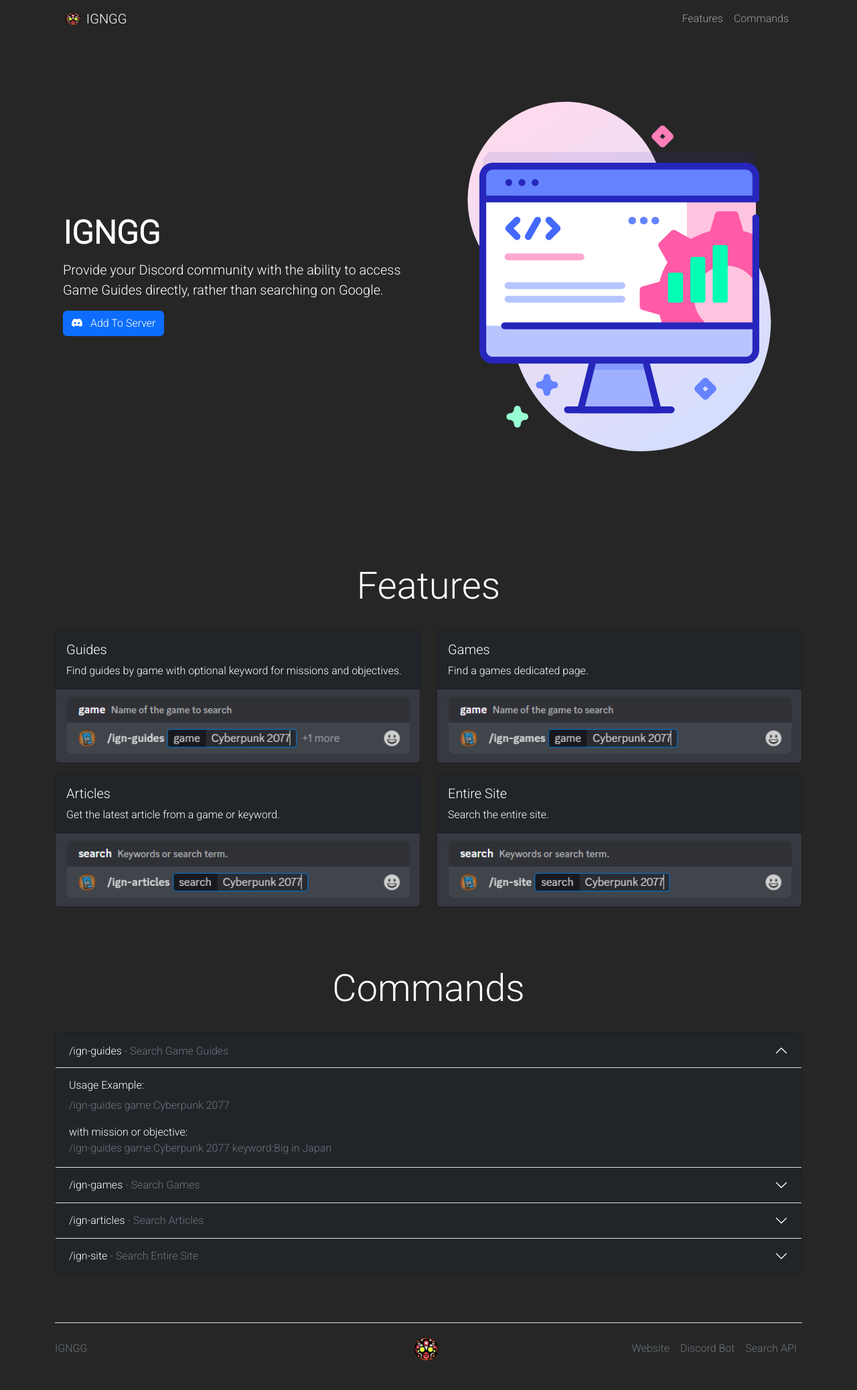
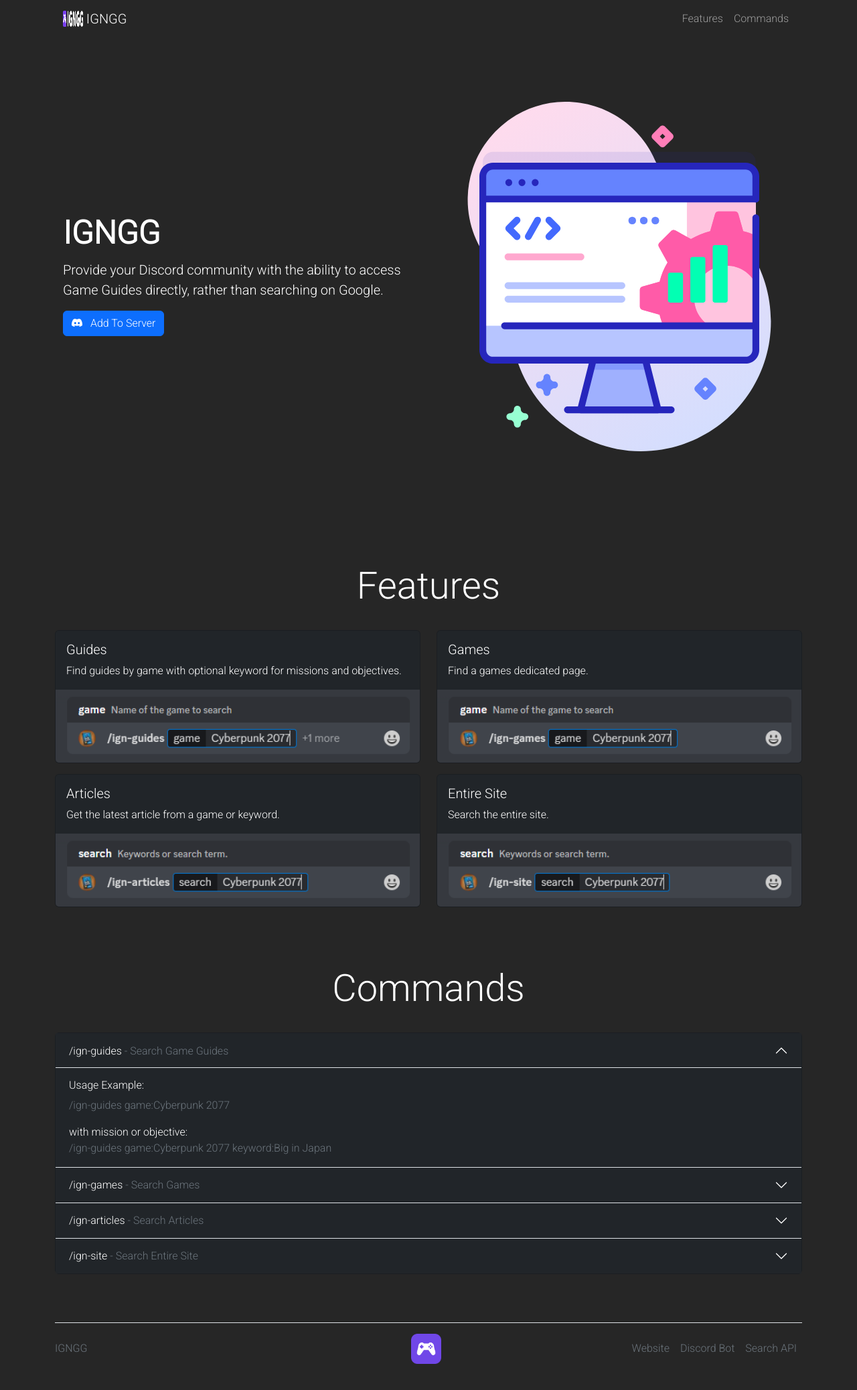
Before and after one commit to acidtib/ign-gg-site, a plain HTML site: page index.html in a window 1280 px wide. Shown: the whole page at 67% size. Drawn offline with nearby package versions, Linux system fonts and the light colour scheme.

Commit message:
update logo icon

```diff
--- a/index.html
+++ b/index.html
@@ -6,7 +6,7 @@
   <title>IGNGG - A Discord Bot</title>
   <meta name="viewport" content="width=device-width, initial-scale=1.0">
 
-  <link rel="icon" type="image/png" href="./public/img/logo.png">
+  <link rel="icon" type="image/png" href="./public/img/IGNGG-Logo_avatar.png">
 
 
 	<link rel="stylesheet" type="text/css" href="./public/css/bootstrap.min.css">
@@ -22,7 +22,7 @@
 			<nav class="navbar navbar-dark navbar-expand-lg">
 				<div class="container">
 					<a class="navbar-brand" href="/">
-						<img src="./public/img/logo.png" alt="IGNGG Logo" width="30" height="24" class="d-inline-block align-text-top">
+						<img src="./public/img/IGNGG-Logo.png" alt="IGNGG Logo" width="30" height="24" class="d-inline-block align-text-top">
 						IGNGG
 					</a>
 
@@ -214,7 +214,7 @@
         <p class="col-md-4 mb-0 text-muted">IGNGG</p>
 
         <a href="/" class="col-md-4 d-flex align-items-center justify-content-center mb-3 mb-md-0 me-md-auto link-dark text-decoration-none">
-          <img src="./public/img/logo.png" alt="IGNGG Logo" class="bi me-2" width="45">
+          <img src="./public/img/IGNGG-Logo_avatar.png" alt="IGNGG Logo" class="bi me-2" width="45">
         </a>
 
         <ul class="nav col-md-4 justify-content-end">
```
Also changed, not shown: public/img/IGNGG-Logo.png (added), public/img/IGNGG-Logo_Icon.png (added), public/img/IGNGG-Logo_avatar.png (added), public/img/logo.png (deleted).
